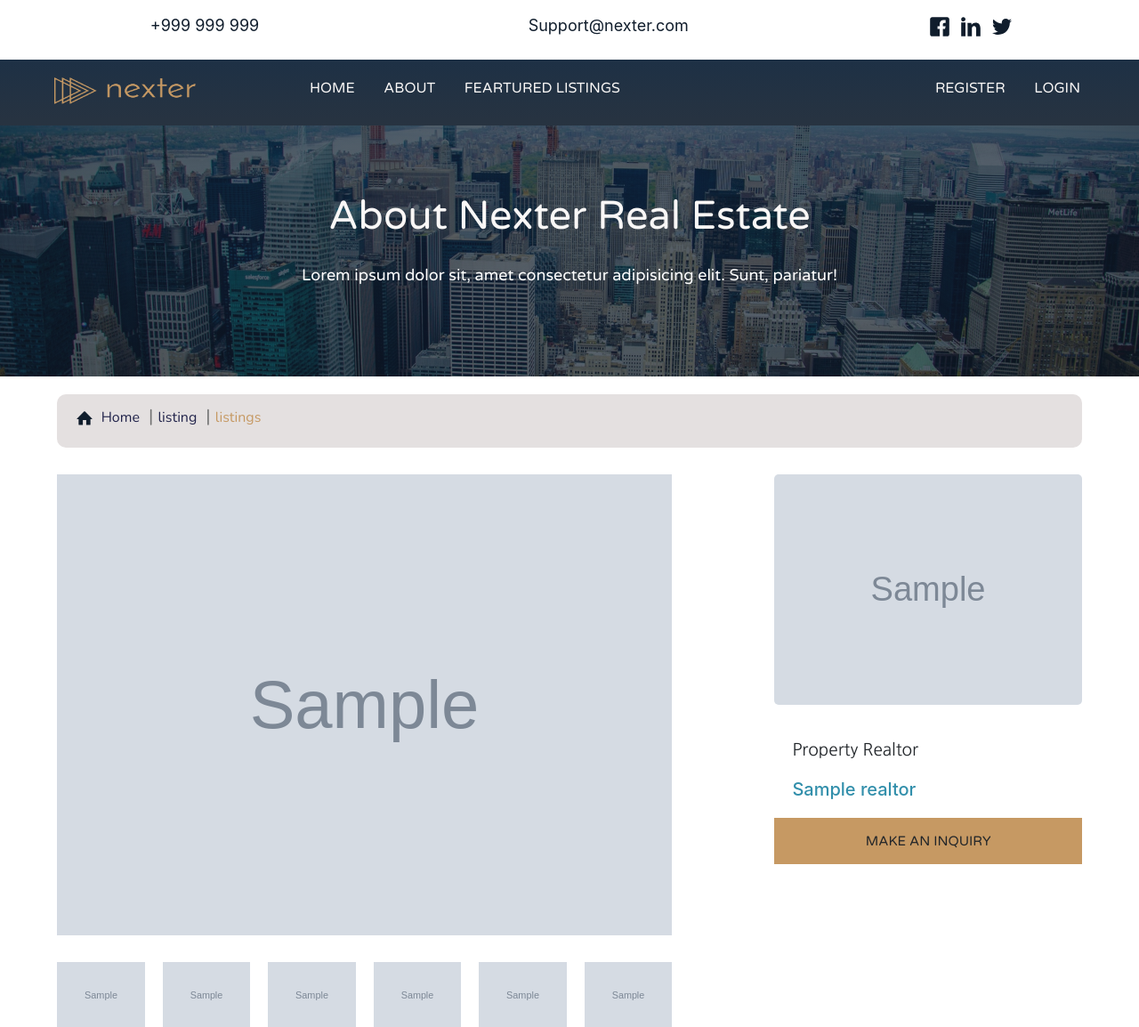
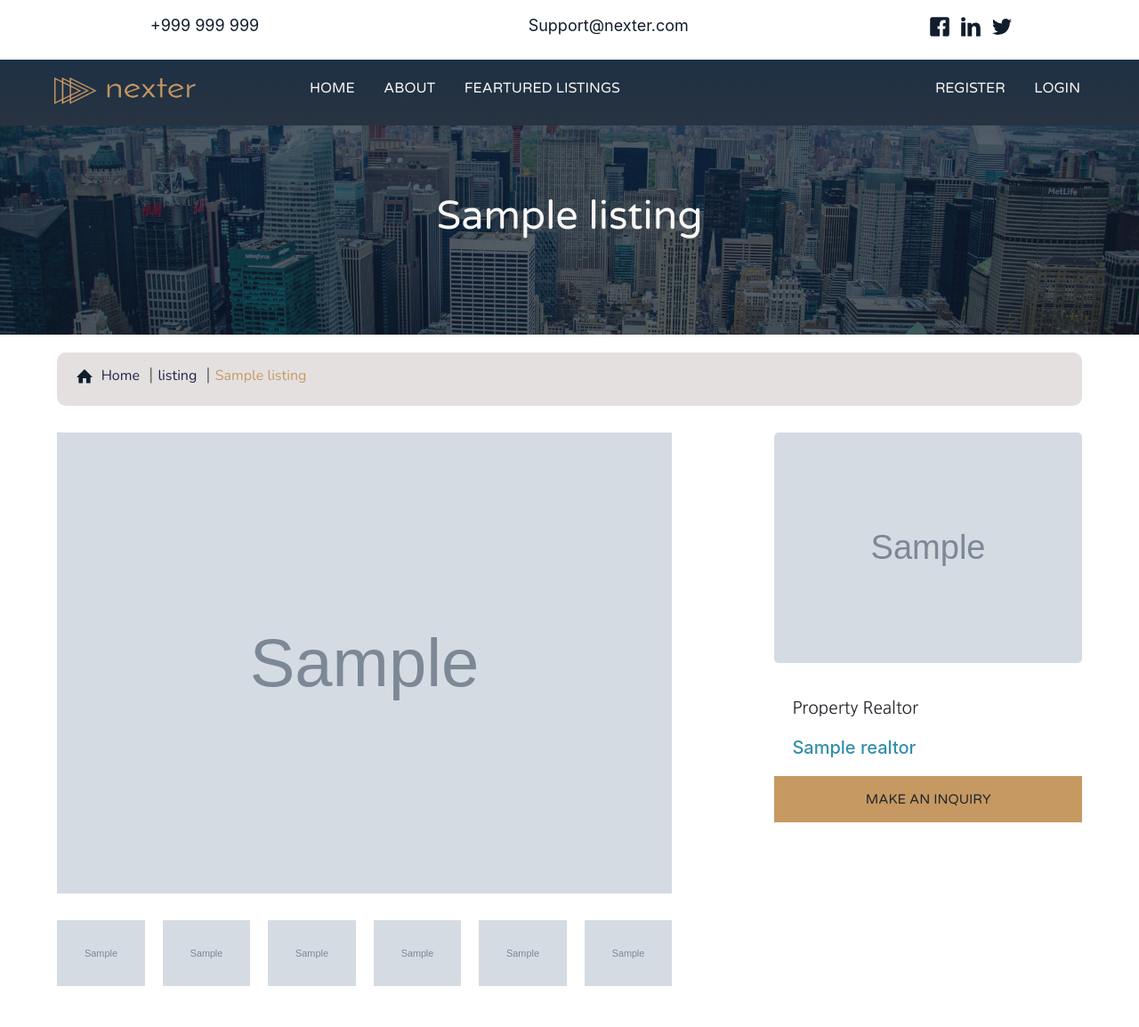
Before and after one commit to gnanu27/nexter, a Django app: page /listing/1/ in a window 1280 px wide. Shown: the top 1154 px of the page at 89% size. Run offline with Django 3.2, Linux system fonts and the light colour scheme; tables that the repository leaves empty hold one stand-in row (values such as "Sample post"); grey boxes marked "Sample" are stand-in pictures; some libraries are stand-ins or nearby versions.

Commit message:
title update

```diff
--- a/templates/listing/listing.html
+++ b/templates/listing/listing.html
@@ -16,12 +16,10 @@
         <div class="Hero">
             <div class="Hero-head">
                     <h1 class="heading-1 mb-md">
-                            About Nexter Real Estate
+                            {{ listing}}
                         </h1>
 
-                        <p class="para mb-sm">
-                                Lorem ipsum dolor sit, amet consectetur adipisicing elit. Sunt, pariatur!
-                        </p>
+
             </div>
         </div>
 
@@ -39,7 +37,7 @@
                </li>
 
                <li  class="BreadCrum--item">
-                   listings
+                {{ listing }}
                </li>
 
            </ul>
```
